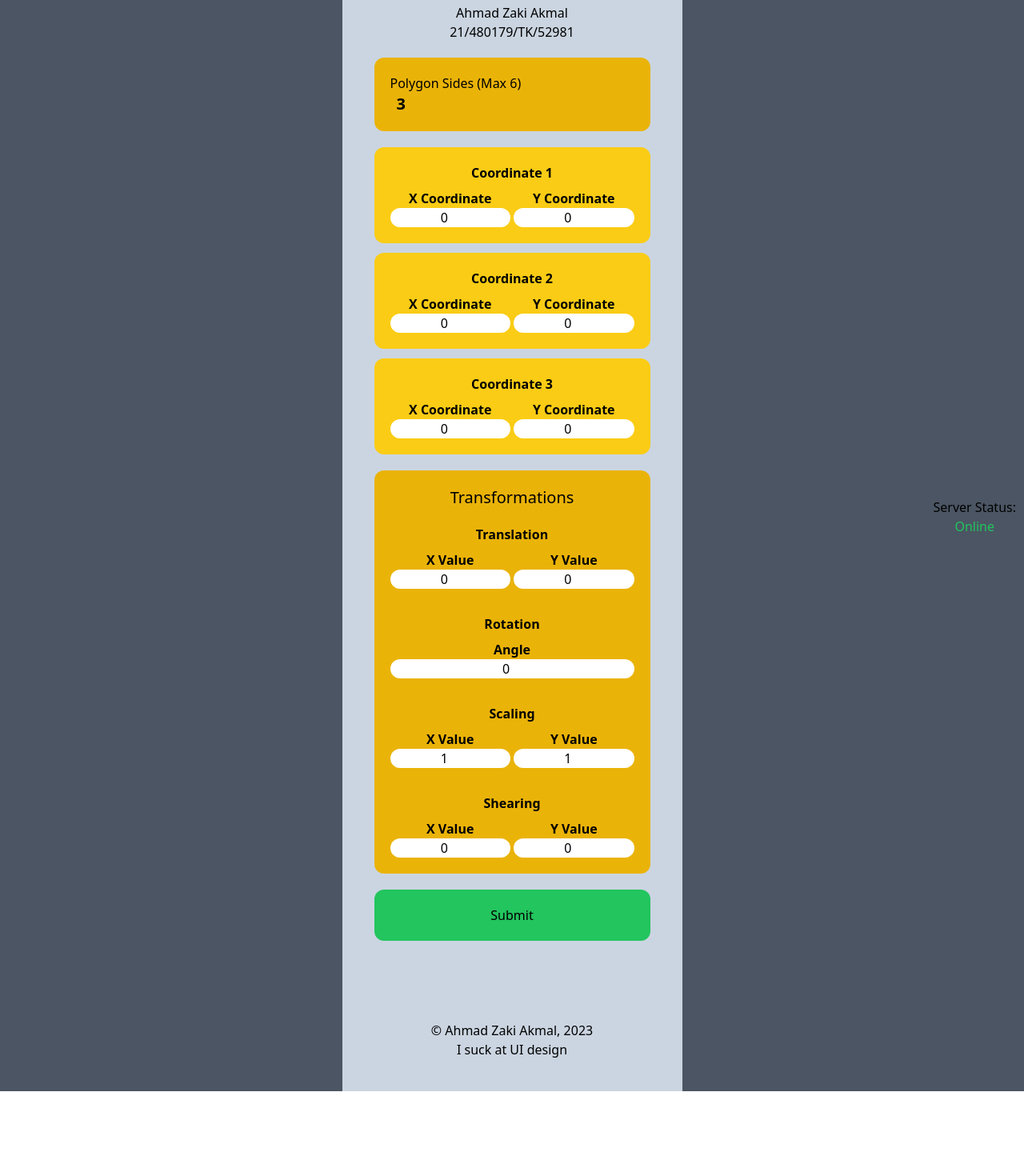
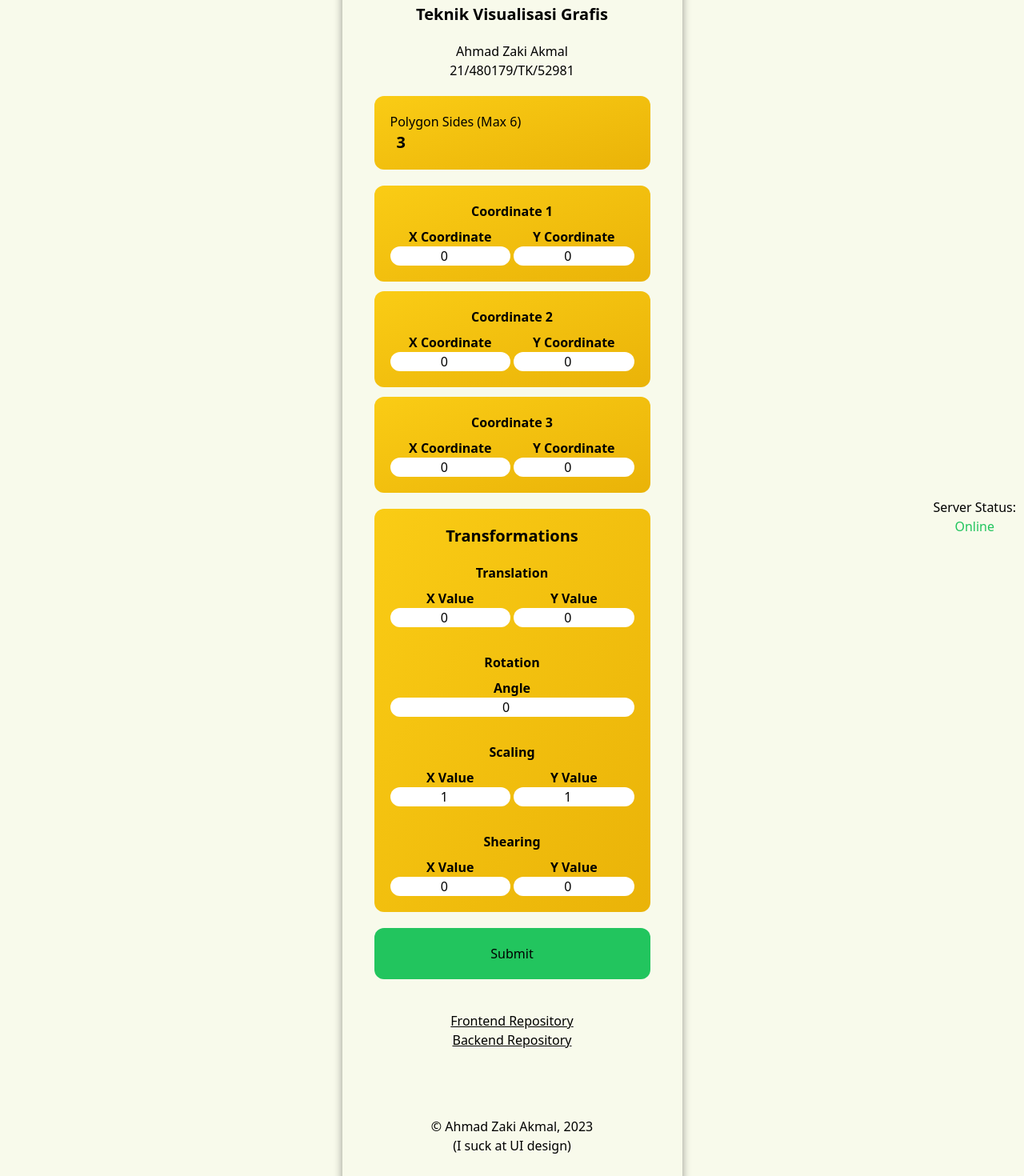
Before and after one commit to ahmadzaki2975/transformations-frontend, a Next.js app: page / in a window 1280 px wide. Shown: the part 120-1590 px from the top of the page at 80% size. Before the commit the page ends 1484 px from the top, so only its background shows below. Built offline with nearby package versions, Linux system fonts and the light colour scheme.

Commit message:
feat: UI changes

```diff
--- a/src/components/CoordinateForm.jsx
+++ b/src/components/CoordinateForm.jsx
@@ -10,7 +10,7 @@ function Form({ index, n }) {
 
   return (
     <div
-      className={"bg-yellow-400 p-5 rounded-xl " + (index >= n ? "hidden" : "")}
+      className={"bg-gradient-to-br from-yellow-400 to-yellow-500 p-5 rounded-xl " + (index >= n ? "hidden" : "")}
     >
       <h1 className="font-bold text-center mb-2">Coordinate {index + 1}</h1>
       <div className="flex gap-1">
--- a/src/pages/index.tsx
+++ b/src/pages/index.tsx
@@ -70,10 +70,13 @@ export default function Home() {
         <meta name="viewport" content="width=device-width, initial-scale=1" />
         <link rel="icon" href="/favicon.ico" />
       </Head>
-      <main className="bg-gray-600 flex justify-center items-center">
-        <div className="max-w-[425px] p-10 bg-slate-300 flex flex-col gap-5">
+      <main className="relative bg-[#f8faeb] flex justify-center items-center w-full overflow-hidden">
+        <div className="max-w-[425px] p-10 bg-[#f8faeb] flex flex-col gap-5 shadow-[0_0_10px_rgba(0,0,0,.4)]">
           <h1 className="text-center font-bold text-2xl">
             2D Transformations Visualizer
+          </h1>
+          <h1 className="text-center font-semibold text-xl">
+            Teknik Visualisasi Grafis
           </h1>
           <h1 className="text-center">
             Ahmad Zaki Akmal <br /> 21/480179/TK/52981
@@ -88,7 +91,7 @@ export default function Home() {
             )}
           </div>
 
-          <div className="flex flex-col bg-yellow-500 p-5 rounded-xl">
+          <div className="flex flex-col bg-gradient-to-br from-yellow-400 to-yellow-500 p-5 rounded-xl">
             <label htmlFor="n">Polygon Sides (Max 6)</label>
             <input
               className="bg-transparent font-bold text-xl px-2"
@@ -103,8 +106,8 @@ export default function Home() {
 
           <CoordinateForm n={n} />
 
-          <div className="bg-yellow-500 rounded-xl p-5">
-            <h1 className="text-center text-xl">Transformations</h1>
+          <div className="bg-gradient-to-br from-yellow-400 to-yellow-500 rounded-xl p-5">
+            <h1 className="text-center text-xl font-bold">Transformations</h1>
             {/* //? Translation */}
             <div className="mt-5">
               <h1 className="font-bold text-center mb-2">Translation</h1>
@@ -234,7 +237,7 @@ export default function Home() {
                   className="drop-shadow-xl"
                 />
                 <div
-                  className="bg-green-500 text-white w-fit px-8 py-3 mx-auto mt-5 rounded-md"
+                  className="bg-green-500 px-5 py-2 mx-auto mt-5 rounded-xl text-center w-fit hover:bg-green-600 transition duration-400 cursor-pointer"
                   onClick={() => setImgLink("")}
                 >
                   ok
@@ -245,9 +248,13 @@ export default function Home() {
             ""
           )}
 
-          <div className="flex flex-col justify-center items-center text-black mt-20">
+          <div className="flex flex-col justify-center items-center text-black mt-5">
+            <a className="underline" href="https://github.com/ahmadzaki2975/transformations-frontend" target="_blank" rel="norel noopener">Frontend Repository</a>
+            <a className="underline" href="https://github.com/ahmadzaki2975/transformations-backend" target="_blank" rel="norel noopener">Backend Repository</a>
+          </div>
+          <div className="flex flex-col justify-center items-center text-black mt-16">
             <h1>&copy; Ahmad Zaki Akmal, 2023</h1>
-            <h1>I suck at UI design</h1>
+            <h1>(I suck at UI design)</h1>
           </div>
         </div>
       </main>
```
